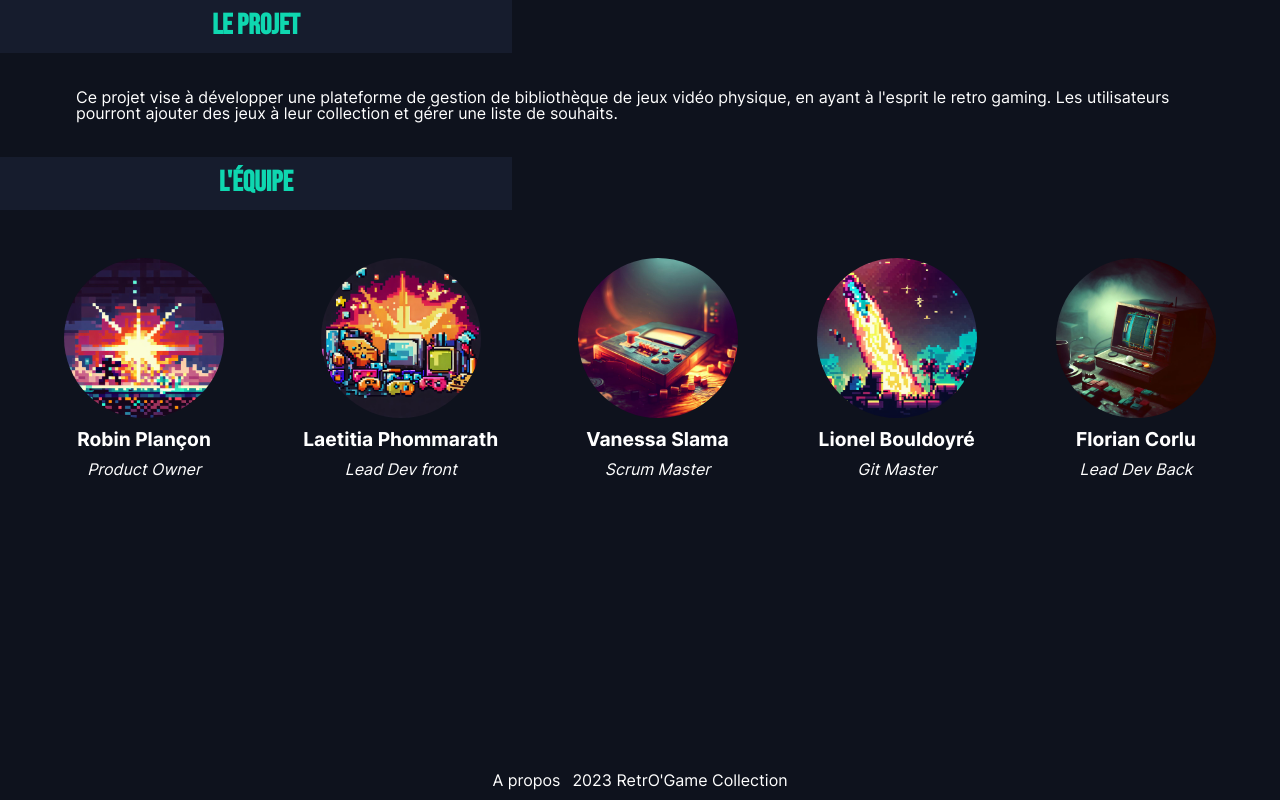
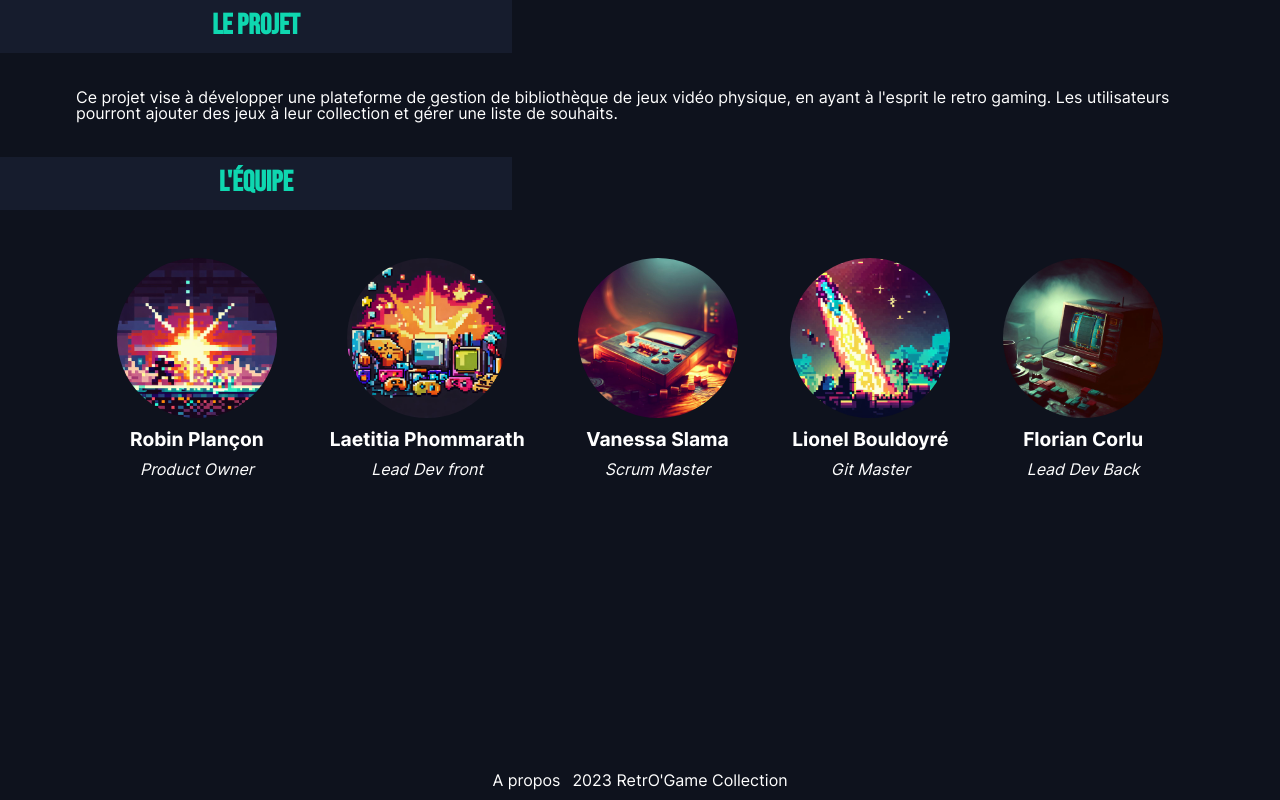
Before and after one commit to robin-plancon/retrogame-collection-front, a React (Vite) app: page /about in a window 1280 px wide. Built offline with nearby package versions, Linux system fonts and the light colour scheme.

Commit message:
fix: change logo file

```diff
--- a/src/components/About/About.scss
+++ b/src/components/About/About.scss
@@ -27,7 +27,7 @@
 	&-team {
 		display: flex;
 		flex-wrap: wrap;
-		justify-content: space-between;
+		justify-content: space-evenly;
 		width: 90%;
 		margin: 0 auto;
 	}
--- a/src/components/Home/Home.tsx
+++ b/src/components/Home/Home.tsx
@@ -1,6 +1,4 @@
 import React, { useState } from 'react';
-
-import logo from '../../assets/logo.svg';
 
 function Home() {
 	const [count, setCount] = useState(0);
@@ -8,7 +6,6 @@ function Home() {
 	return (
 		<div className="Home">
 			<header className="App-header">
-				<img src={logo} className="App-logo" alt="logo" />
 				<p className="header">
 					🚀 Vite + React + Typescript 🤘 & <br />
 					Eslint 🔥+ Prettier
```
Also changed, not shown: src/assets/fonts/logo.svg (deleted), src/assets/logo.svg (deleted).
